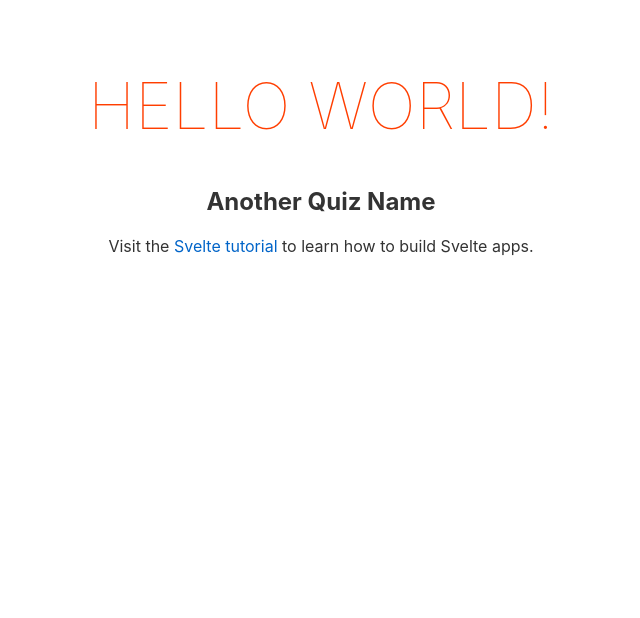
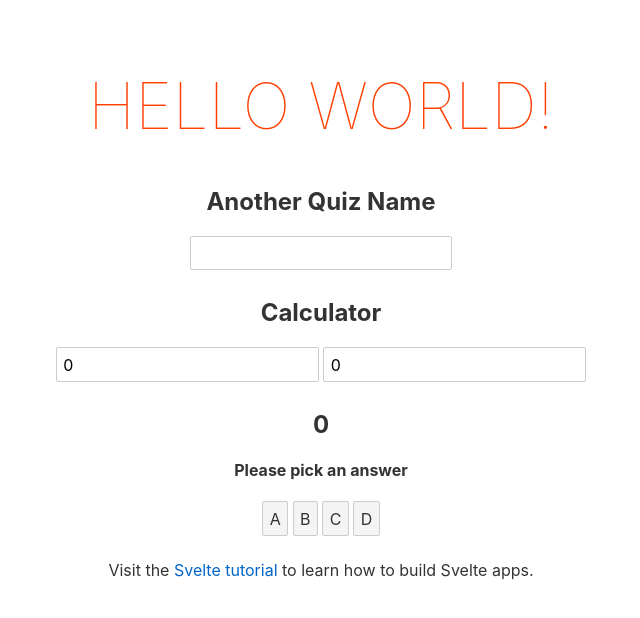
Before and after one commit to raiden808/svelte-intro, a Svelte app: page / in a window 1280 px wide. Shown: the top 618 px of the page, without its empty margins (319-959 px from the left). Built offline with nearby package versions, Linux system fonts and the light colour scheme.

Commit message:
feat: conditional template

```diff
--- a/src/Quiz.svelte
+++ b/src/Quiz.svelte
@@ -3,9 +3,51 @@
     // adding export enables props modification
     // for modification, use let instead of const
     export let quizName = "Test Quiz Name";
+
+    let title = "";
+
+    //calcs
+    let a = 0;
+    let b = 0;
+
+
+    let result = "";
+    let correntAnswer = "a";
+
+    function pickAnswer(answer) {
+        if(answer === correntAnswer) {
+            return (result = "Correct")
+        }
+
+        result = "OOPS";
+    }
 </script>
 
 
 <div>
     <h2>{quizName}</h2>
+    <h2>{title}</h2>
+    <input bind:value={title} type="text" />
+
+
+    <!--Simple Calculator-->
+    <h2>Calculator</h2>
+    <input bind:value={a} type="number" />
+    <input bind:value={b} type="number" />
+    <h2>{a+b}</h2>
+
+    {#if result}
+        <h4>{result}</h4>
+    {:else}
+        <h4>Please pick an answer</h4>
+    {/if}
+
+
+    <!--Events-->
+    <div>
+        <button on:click={() => {pickAnswer('a')}}>A</button>
+        <button on:click={() => {pickAnswer('b')}}>B</button>
+        <button on:click={() => {pickAnswer('c')}}>C</button>
+        <button on:click={() => {pickAnswer('d')}}>D</button>
+    </div>
 </div>
```
